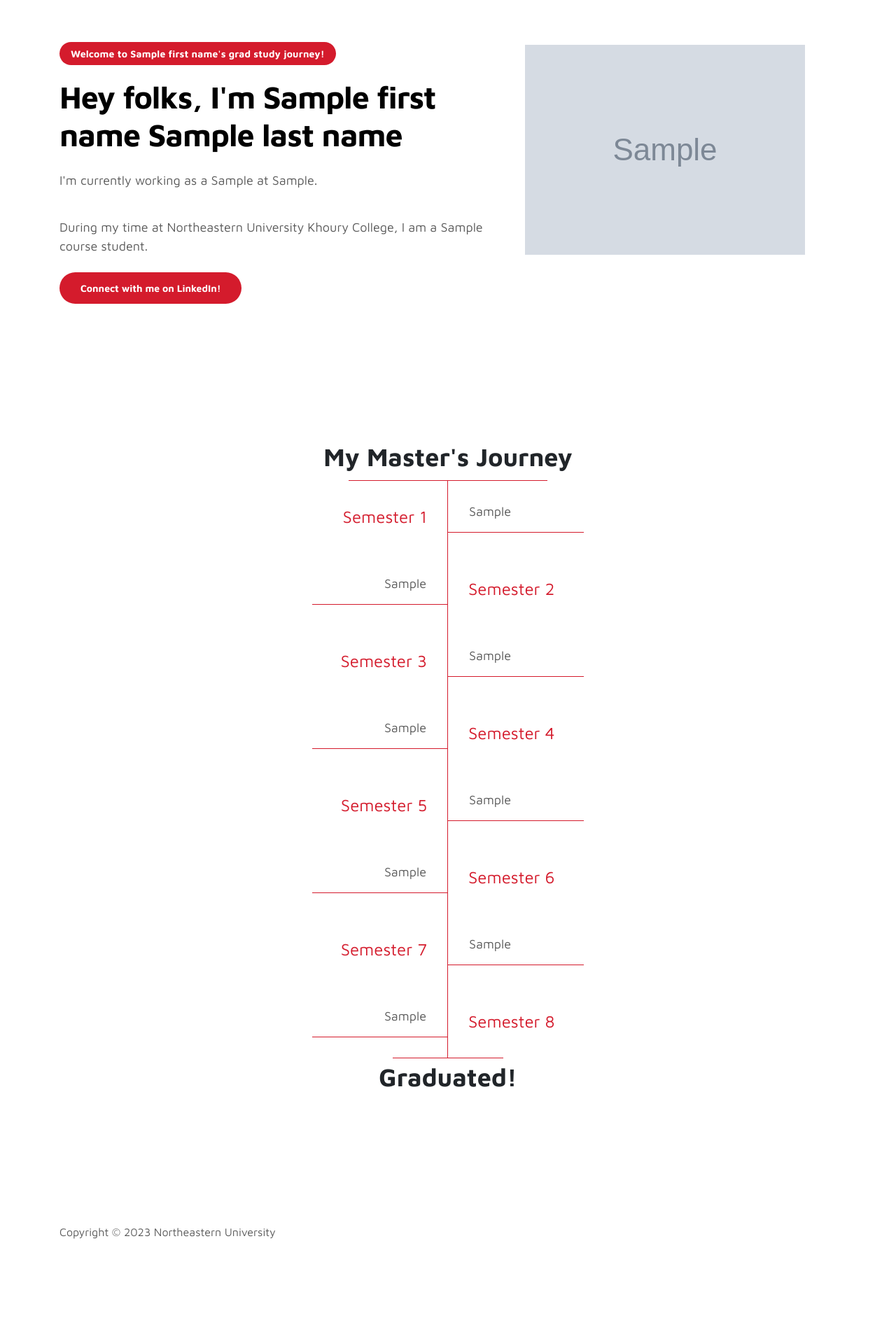
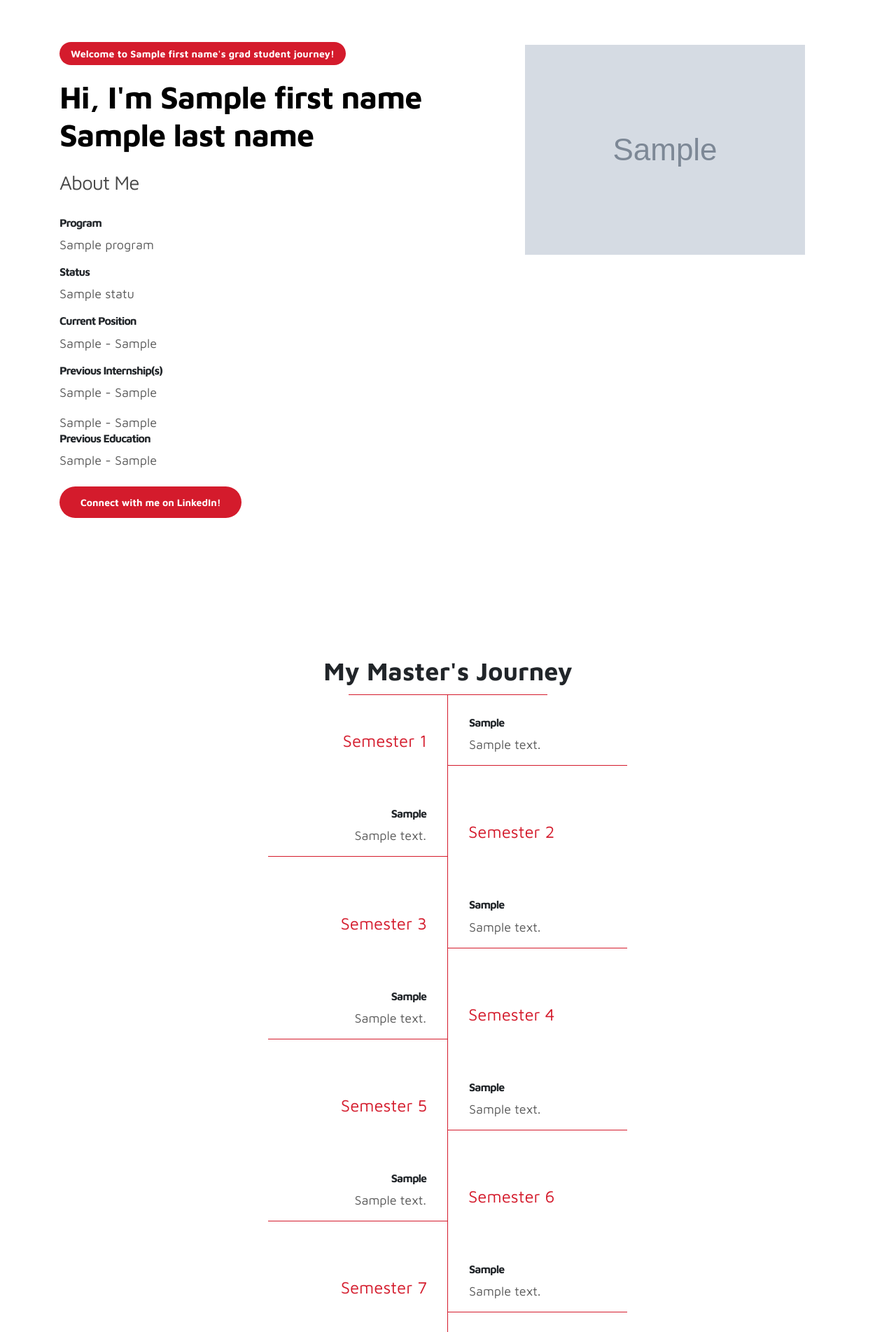
Before and after one commit to humans-of-align/humans-of-align-web, a Flask app: template templates/individual_story.html in a window 1280 px wide. Shown: the part 86-1989 px from the top of the page at 70% size. Before the commit the page ends 1856 px from the top, so only its background shows below. Run offline with Flask 3, Linux system fonts and the light colour scheme; the template is opened without the code that fills it: most values are stand-ins (such as "Sample title", 1, 10 or a date in 2020); grey boxes marked "Sample" are stand-in pictures.

Commit message:
Individual student story redesign - compatible with updated survey and Render google sheet

```diff
--- a/templates/individual_story.html
+++ b/templates/individual_story.html
@@ -70,16 +70,25 @@
 
                 <div class="col-lg-7 col-md-12 col-12 d-flex align-items-center">
                     <div class="about-text">
-                        <small class="small-text">Welcome to <span class="mobile-block">{{student_details['First Name'][0]}}'s grad study journey!</span></small>
+                        <small class="small-text">Welcome to <span class="mobile-block">{{student_details['First Name'][0]}}'s grad student journey!</span></small>
                         <h1 class="animated animated-text">
-                            <span class="mr-2">Hey folks, I'm {{student_details['First Name'][0] + ' ' + student_details['Last Name'][0]}}</span>
+                            <span class="mr-2">Hi, I'm {{student_details['First Name'][0] + ' ' + student_details['Last Name'][0]}}</span>
                         </h1>
-
-                        <p>I'm currently working as a {{student_details['Current Position'][0]}} at {{student_details['Current Company'][0]}}.</p>
-
+                        <!-- <p>I am a {{student_details['Program'][0]}} student at Northeastern University Khoury College.</p> -->
+                        <!-- <p>I'm currently working as a {{student_details['Current Position'][0]}} at {{student_details['Current Company'][0]}}.</p> -->
+                        <h3 style="font-weight: normal;">About Me</h3>
                         <br/>
-
-                        <p>During my time at Northeastern University Khoury College, I am a {{student_details['Course'][0]}} student.</p>
+                        <h6>Program</h6>
+                        <p>{{student_details['Program'][0]}}</p>
+                        <h6>Status</h6>
+                        <p>{{student_details['Status'][0]}}</p>
+                        <h6 id="curr_position_title">Current Position</h6>
+                        <p id="curr_position">{{student_details['Current Company'][0]}} - {{student_details['Current Position'][0]}}</p>
+                        <h6 id="prev_internships_title">Previous Internship(s)</h6>
+                        <p id="prev_internship_1" style="margin-top: 0; padding-top: 0;">{{student_details['Previous Internship #1 Company'][0]}} - {{student_details['Previous Internship #1 Position'][0]}}</p>
+                        <p id="prev_internship_2" style="margin-bottom: 0; padding-bottom: 0;">{{student_details['Previous Internship #2 Company'][0]}} - {{student_details['Previous Internship #2 Position'][0]}}</p>
+                        <h6>Previous Education</h6>
+                        <p>{{student_details['Previous Degree'][0]}} - {{student_details['Previous School'][0]}}</p>
 
                         <div class="custom-btn-group mt-4">
                             <a href="{{student_details['LinkedIn URL'][0]}}" class="btn mr-lg-2 custom-btn" target="_blank">Connect with me on LinkedIn!</a>
@@ -111,57 +120,91 @@
             <ul class="days">
                 <li class="day">
                     <div class="events">
-                        <p>{{student_details['Sem 1'][0]}}</p>
+                        <div>
+                            <h6 class="term">{{student_details['Semester 1 Term (example: Spring 2022)'][0]}}</h6>
+                            <p>{{student_details['Semester 1 Description'][0]}}</p>
+                        </div>
                         <div class="date">Semester 1</div>
                     </div>
                 </li>
 
                 <li class="day">
                     <div class="events">
-                        <p>{{student_details['Sem 2'][0]}}</p>
+                        <div>
+                            <h6 class="term">{{student_details['Semester 2 Term (example: Spring 2022)'][0]}}</h6>
+                            <p>{{student_details['Semester 2 Description'][0]}}</p>
+                        </div>
                         <div class="date">Semester 2</div>
                     </div>
                 </li>
 
                 <li class="day">
                     <div class="events">
-                        <p>{{student_details['Sem 3'][0]}}</p>
+                        <div>
+                            <h6 class="term">{{student_details['Semester 3 Term (example: Spring 2022)'][0]}}</h6>
+                            <p>{{student_details['Semester 3 Description'][0]}}</p>
+                        </div>
                         <div class="date">Semester 3</div>
                     </div>
                 </li>
 
                 <li class="day">
                     <div class="events">
-                        <p>{{student_details['Sem 4'][0]}}</p>
+                        <div>
+                            <h6 class="term">{{student_details['Semester 4 Term (example: Spring 2022)'][0]}}</h6>
+                            <p>{{student_details['Semester 4 Description'][0]}}</p>
+                        </div>
                         <div class="date">Semester 4</div>
                     </div>
                 </li>
 
                 <li class="day" id="sem5Li">
                     <div class="events">
-                        <p>{{student_details['Sem 5'][0]}}</p>
+                        <div>
+                            <h6 class="term">{{student_details['Semester 5 Term (example: Spring 2022)'][0]}}</h6>
+                            <p>{{student_details['Semester 5 Description'][0]}}</p>
+                        </div>
                         <div class="date">Semester 5</div>
                     </div>
                 </li>
 
                 <li class="day" id="sem6Li">
                     <div class="events">
-                        <p>{{student_details['Sem 6'][0]}}</p>
+                        <div>
+                            <h6 class="term">{{student_details['Semester 6 Term (example: Spring 2022)'][0]}}</h6>
+                            <p>{{student_details['Semester 6 Description'][0]}}</p>
+                        </div>
                         <div class="date">Semester 6</div>
                     </div>
                 </li>
 
                 <li class="day" id="sem7Li">
                     <div class="events">
-                        <p>{{student_details['Sem 7'][0]}}</p>
+                        <div>
+                            <h6 class="term">{{student_details['Semester 7 Term (example: Spring 2022)'][0]}}</h6>
+                            <p>{{student_details['Semester 7 Description'][0]}}</p>
+                        </div>
                         <div class="date">Semester 7</div>
                     </div>
                 </li>
 
                 <li class="day" id="sem8Li">
                     <div class="events">
-                        <p>{{student_details['Sem 8'][0]}}</p>
+                        <div>
+                            <h6 class="term">{{student_details['Semester 8 Term (example: Spring 2022)'][0]}}</h6>
+                            <p>{{student_details['Semester 8 Description'][0]}}</p>
+                        </div>
                         <div class="date">Semester 8</div>
+                    </div>
+                </li>
+
+                <li class="day" id="sem9Li">
+                    <div class="events">
+                        <div>
+                            <h6 class="term">{{student_details['Semester 9 Term (example: Spring 2022)'][0]}}</h6>
+                            <p>{{student_details['Semester 9 Description'][0]}}</p>
+                        </div>
+                        <div class="date">Semester 9</div>
                     </div>
                 </li>
 
@@ -200,8 +243,7 @@
     <script src="../static/js/timeline.js"></script>
     <script>
         // Get the content of the certain semester
-        var sem5Content = "{{student_details['Sem 5'][0]}}";
-
+        var sem5Content = "{{student_details['Semester 5 Description'][0]}}";
         // Get the corresponding <li> element
         var sem5Li = document.getElementById("sem5Li");
 
@@ -214,8 +256,7 @@
     </script>
     <script>
         // Same logic with Sem 5
-        var sem6Content = "{{student_details['Sem 6'][0]}}";
-
+        var sem6Content = "{{student_details['Semester 6 Description'][0]}}";
         var sem6Li = document.getElementById("sem6Li");
 
         if (sem6Content.trim().length > 0) {
@@ -226,8 +267,7 @@
     </script>
     <script>
         // Same logic with Sem 5
-        var sem7Content = "{{student_details['Sem 7'][0]}}";
-
+        var sem7Content = "{{student_details['Semester 7 Description'][0]}}";
         var sem7Li = document.getElementById("sem7Li");
 
         if (sem7Content.trim().length > 0) {
@@ -238,8 +278,7 @@
     </script>
     <script>
         // Same logic with Sem 5
-        var sem8Content = "{{student_details['Sem 8'][0]}}";
-
+        var sem8Content = "{{student_details['Semester 8 Description'][0]}}";
         var sem8Li = document.getElementById("sem8Li");
 
         if (sem8Content.trim().length > 0) {
@@ -248,6 +287,52 @@
             sem8Li.style.display = "none";
         }
     </script>
+    <script>
+        // Same logic with Sem 5
+        var sem9Content = "{{student_details['Semester 9 Description'][0]}}";
+        var sem9Li = document.getElementById("sem9Li");
+
+        if (sem9Content.trim().length > 0) {
+            sem9Li.style.display = "block";
+        } else {
+            sem9Li.style.display = "none";
+        }
+    </script>
+    <script>
+        // Display current position if one exists
+        var current_position_data = "{{student_details['Current Position'][0]}}";
+        var curr_position_title = document.getElementById("curr_position_title");
+        var curr_position = document.getElementById("curr_position");
+
+        if (current_position_data.trim().length > 0) {
+            curr_position_title.style.display = "block";
+            curr_position.style.display = "block";
+        } else {
+            curr_position_title.style.display = "none";
+            curr_position.style.display = "none";
+        }
+    </script>
+    <script>
+        // Display prev internships only if one exists
+        var prev_internship_1_position_data = "{{student_details['Previous Internship #1 Position'][0]}}";
+        var prev_internship_2_position_data = "{{student_details['Previous Internship #2 Position'][0]}}";
+
+        var prev_internships_title = document.getElementById("prev_internships_title");
+        var prev_internship_1 = document.getElementById("prev_internship_1");
+        var prev_internship_2 = document.getElementById("prev_internship_2");
+
+        // If at least one position, display title
+        if (prev_internship_1_position_data.trim().length > 0 || prev_internship_2_position_data.trim().length > 0) {
+            // Display title and any existing positions
+            prev_internships_title.style.display = "block";
+            prev_internship_1.style.display = prev_internship_1_position_data.trim().length > 0 ? "block" : "none";
+            prev_internship_2.style.display = prev_internship_2_position_data.trim().length > 0 ? "block" : "none";
+        } else {
+            prev_internships_title.style.display = "none";
+            prev_internship_1.style.display = "none";
+            prev_internship_2.style.display = "none";
+        }
+    </script>
 
 </body>
 
--- a/templates/students.html
+++ b/templates/students.html
@@ -76,7 +76,7 @@
                 <a href="/stories/{{students_details['First Name'][index_list[i][j]] + '-' + students_details['Last Name'][index_list[i][j]]}}">
                     <h3>{{students_details['First Name'][index_list[i][j]] + ' ' + students_details['Last Name'][index_list[i][j]]}}</h3>
                 </a>
-                <p>{{students_details['Course'][index_list[i][j]]}}</p>
+                <p>{{students_details['Program'][index_list[i][j]]}}</p>
                 <p>{{students_details['Current Position'][index_list[i][j]]}}</p>
                 <h6>{{students_details['Current Company'][index_list[i][j]]}}</h6>
             </td>
```
Also changed, not shown: static/images/landing_page_faces/example_headshot_1 Cropped.jpg (deleted), static/images/landing_page_faces/example_headshot_2 Cropped.jpg (deleted), static/images/landing_page_faces/example_headshot_3 Cropped.jpg (deleted), 1 other file.
